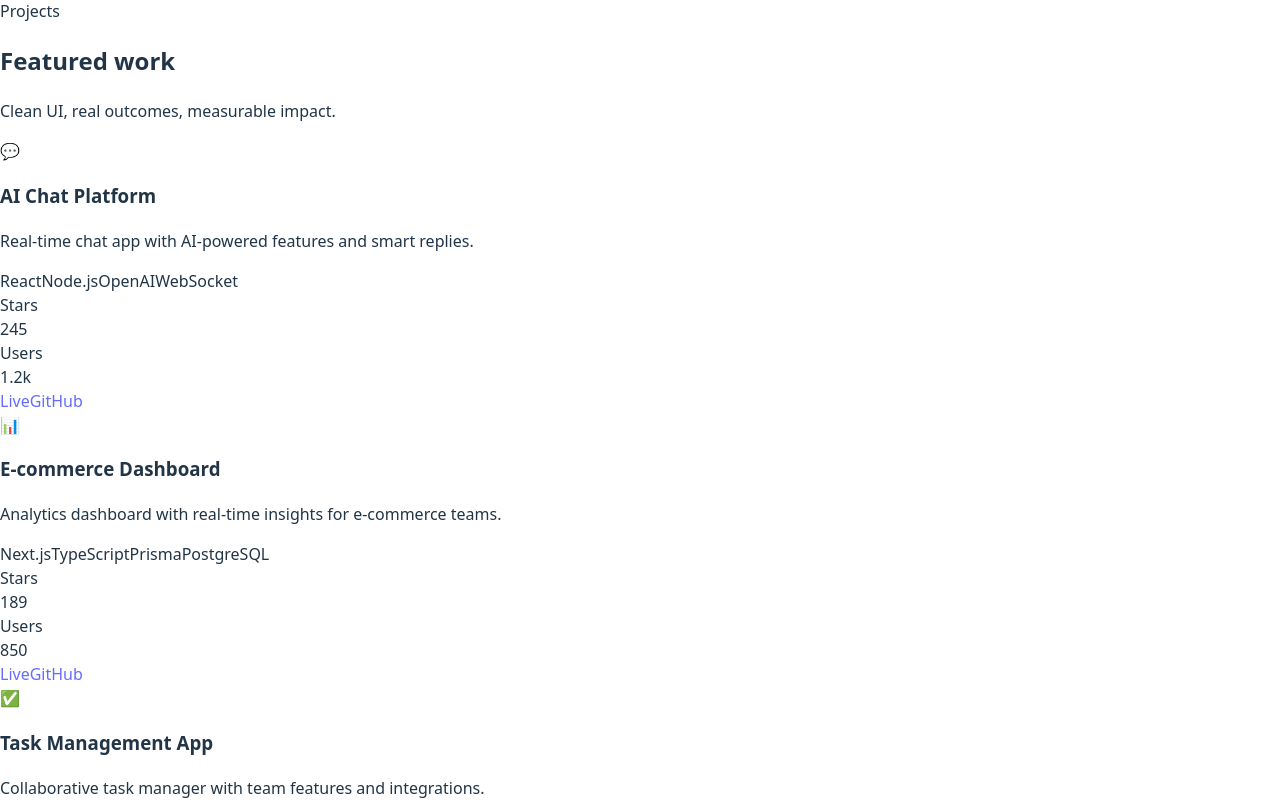
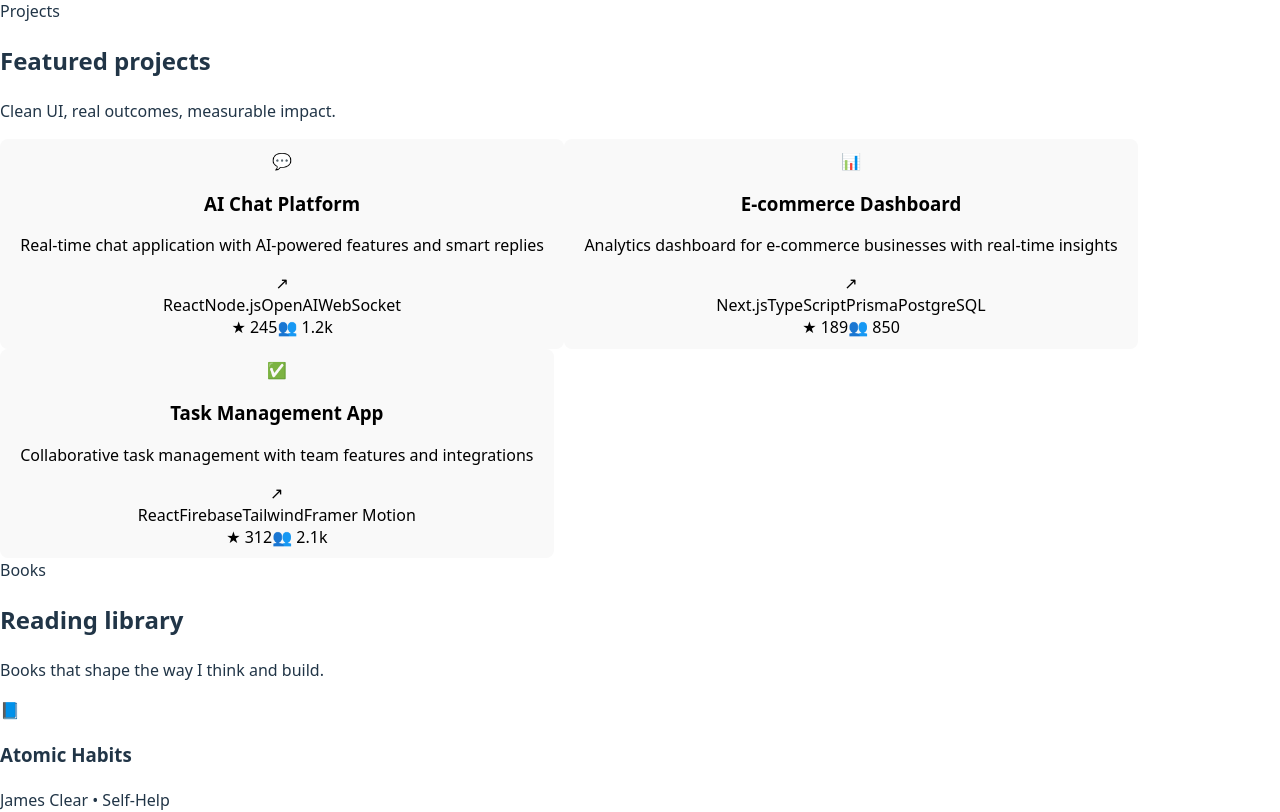
Before and after one commit to Abdu11ahMamun/unsaidscript, a React (Vite) app in the folder unsaidscript/: page / in a window 1280 px wide. Shown: the part 1240-2052 px from the top of the page. Built offline with nearby package versions, Linux system fonts and the light colour scheme; the HTML template or start-up script is replaced by a standard one.

Commit message:
feat: implement ProjectCard component and update ProjectsSection to use it

```diff
--- a/unsaidscript/src/app/sections/home/ProjectsSection.tsx
+++ b/unsaidscript/src/app/sections/home/ProjectsSection.tsx
@@ -1,78 +1,75 @@
-import React from "react";
+import React, { useState } from "react";
 import { Section } from "../../../components/ui/Section";
 import { Container } from "../../../components/ui/Container";
 import { SectionHeader } from "../../../components/ui/SectionHeader";
-import { projects } from "../../../content/projects";
-import { Card } from "../../components/ui/Card";
+import { Modal } from "../../../components/ui/Modal";
+import { projects, type Project } from "../../../content/projects";
+import { ProjectCard } from "../../../components/blocks/ProjectCard";
 
 export function ProjectsSection() {
+  const [selected, setSelected] = useState<Project | null>(null);
+
   return (
     <Section id="projects" className="py-20">
       <Container>
         <SectionHeader
           eyebrow="Projects"
-          title="Featured work"
+          title="Featured projects"
           subtitle="Clean UI, real outcomes, measurable impact."
         />
 
-        <div className="grid gap-6 md:grid-cols-2 lg:grid-cols-3">
+        <div className="mt-10 grid gap-6 md:grid-cols-2 lg:grid-cols-3">
           {projects.map((p) => (
-            <Card key={p.id} className="flex h-full flex-col">
-              <div className="flex items-start justify-between gap-4">
-                <div>
-                  <div className="text-4xl">{p.emoji ?? "✨"}</div>
-                  <h3 className="mt-4 text-xl font-bold text-white">{p.title}</h3>
-                  <p className="mt-2 text-sm text-white/60">{p.description}</p>
+            <ProjectCard key={p.id} project={p} onOpen={setSelected} />
+          ))}
         </div>
-              </div>
+      </Container>
 
-              <div className="mt-5 flex flex-wrap gap-2">
-                {p.tech.map((t) => (
+      <Modal
+        open={!!selected}
+        onClose={() => setSelected(null)}
+        title={selected?.title}
+        subtitle={selected ? selected.description : undefined}
+      >
+        {selected ? (
+          <div className="space-y-5">
+            <div className="flex flex-wrap gap-2">
+              {selected.tech.map((t) => (
                 <span
                   key={t}
-                    className="rounded-lg border border-white/10 bg-white/5 px-3 py-1 text-xs font-semibold text-white/80"
+                  className="rounded-full border border-white/10 bg-white/5 px-3 py-1 text-xs font-semibold text-white/70"
                 >
                   {t}
                 </span>
               ))}
             </div>
 
-              {p.stats?.length ? (
-                <div className="mt-6 grid grid-cols-2 gap-3 text-xs">
-                  {p.stats.map((s) => (
-                    <div key={s.label} className="rounded-2xl border border-white/10 bg-white/5 px-3 py-2">
-                      <div className="text-white/60">{s.label}</div>
-                      <div className="mt-1 font-bold text-white">{s.value}</div>
-                    </div>
-                  ))}
-                </div>
-              ) : null}
-
-              <div className="mt-6 flex flex-wrap gap-3">
-                {p.href ? (
+            <div className="flex flex-wrap gap-3">
+              {selected.demo ? (
                 <a
-                    href={p.href}
-                    className="rounded-xl bg-cyan-500 px-4 py-2 text-sm font-bold text-black transition hover:brightness-110"
+                  href={selected.demo}
+                  className="rounded-xl bg-cyan-500 px-5 py-3 text-sm font-bold text-black transition hover:brightness-110"
                 >
-                    Live
+                  Live Demo
                 </a>
               ) : null}
 
-                {p.github ? (
+              {selected.github ? (
                 <a
-                    href={p.github}
-                    className="rounded-xl border border-white/15 bg-white/5 px-4 py-2 text-sm font-bold text-white transition hover:bg-white/10"
+                  href={selected.github}
+                  className="rounded-xl border border-white/15 bg-white/5 px-5 py-3 text-sm font-bold text-white transition hover:bg-white/10"
                 >
                   GitHub
                 </a>
               ) : null}
             </div>
 
-              <div className="mt-auto" />
-            </Card>
-          ))}
+            <p className="text-sm text-white/50">
+              (Later you can replace this modal body with a full project page route like /projects/:id.)
+            </p>
           </div>
-      </Container>
+        ) : null}
+      </Modal>
     </Section>
   );
 }
--- a/unsaidscript/src/components/blocks/ProjectCard.tsx
+++ b/unsaidscript/src/components/blocks/ProjectCard.tsx
@@ -0,0 +1,43 @@
+import React from "react";
+import type { Project } from "../../content/projects";
+
+export function ProjectCard({
+  project,
+  onOpen,
+}: {
+  project: Project;
+  onOpen: (p: Project) => void;
+}) {
+  return (
+    <button
+      type="button"
+      onClick={() => onOpen(project)}
+      className="group w-full text-left rounded-3xl border border-white/10 bg-white/5 p-6 backdrop-blur-xl transition hover:border-white/20"
+    >
+      <div className="flex items-start justify-between gap-4">
+        <div>
+          <div className="text-5xl">{project.emoji}</div>
+          <h3 className="mt-4 text-xl font-bold text-white">{project.title}</h3>
+          <p className="mt-2 text-sm text-white/60">{project.description}</p>
+        </div>
+        <span className="mt-1 text-white/40 transition group-hover:text-white/70">↗</span>
+      </div>
+
+      <div className="mt-5 flex flex-wrap gap-2">
+        {project.tech.map((t) => (
+          <span
+            key={t}
+            className="rounded-lg border border-white/10 bg-white/5 px-3 py-1 text-xs font-semibold text-white/75"
+          >
+            {t}
+          </span>
+        ))}
+      </div>
+
+      <div className="mt-6 flex items-center gap-4 text-xs text-white/50">
+        {project.stars ? <span>★ {project.stars}</span> : null}
+        {project.users ? <span>👥 {project.users}</span> : null}
+      </div>
+    </button>
+  );
+}
--- a/unsaidscript/src/content/projects.ts
+++ b/unsaidscript/src/content/projects.ts
@@ -2,51 +2,47 @@ export type Project = {
   id: string;
   title: string;
   description: string;
-  emoji?: string;
+  emoji: string;
   tech: string[];
-  href?: string;   // live demo
-  github?: string; // repo
-  stats?: { label: string; value: string }[];
+  stars?: string;
+  users?: string;
+  demo?: string;
+  github?: string;
+  gradient?: string; // optional if you want later
 };
 
-export const projects: Project[] = [
+export const projects: readonly Project[] = [
   {
     id: "ai-chat",
     title: "AI Chat Platform",
-    description: "Real-time chat app with AI-powered features and smart replies.",
+    description: "Real-time chat application with AI-powered features and smart replies",
     emoji: "💬",
     tech: ["React", "Node.js", "OpenAI", "WebSocket"],
-    href: "#",
+    stars: "245",
+    users: "1.2k",
+    demo: "#",
     github: "#",
-    stats: [
-      { label: "Stars", value: "245" },
-      { label: "Users", value: "1.2k" },
-    ],
   },
   {
-    id: "ecommerce-dashboard",
+    id: "ecom-dash",
     title: "E-commerce Dashboard",
-    description: "Analytics dashboard with real-time insights for e-commerce teams.",
+    description: "Analytics dashboard for e-commerce businesses with real-time insights",
     emoji: "📊",
     tech: ["Next.js", "TypeScript", "Prisma", "PostgreSQL"],
-    href: "#",
+    stars: "189",
+    users: "850",
+    demo: "#",
     github: "#",
-    stats: [
-      { label: "Stars", value: "189" },
-      { label: "Users", value: "850" },
-    ],
   },
   {
-    id: "task-manager",
+    id: "task-app",
     title: "Task Management App",
-    description: "Collaborative task manager with team features and integrations.",
+    description: "Collaborative task management with team features and integrations",
     emoji: "✅",
     tech: ["React", "Firebase", "Tailwind", "Framer Motion"],
-    href: "#",
+    stars: "312",
+    users: "2.1k",
+    demo: "#",
     github: "#",
-    stats: [
-      { label: "Stars", value: "312" },
-      { label: "Users", value: "2.1k" },
-    ],
   },
-];
+] as const;
```
Lines whose indentation alone changed are shown as unchanged.
